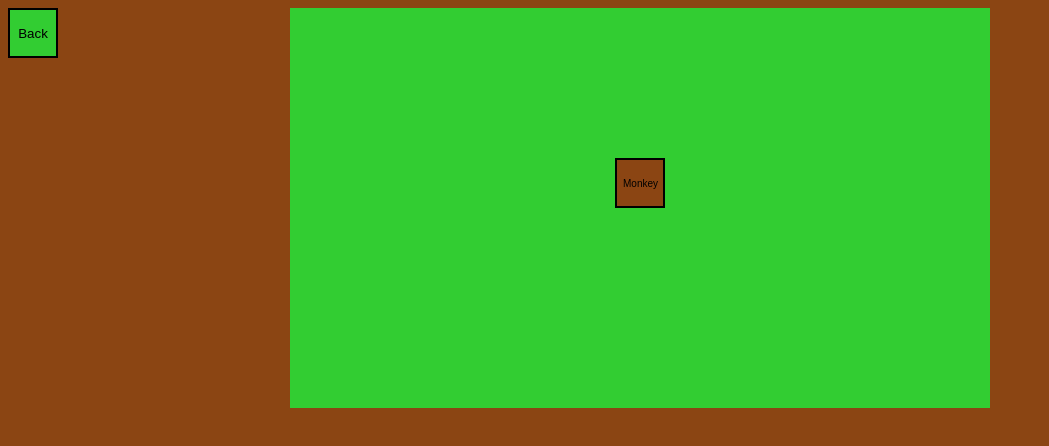
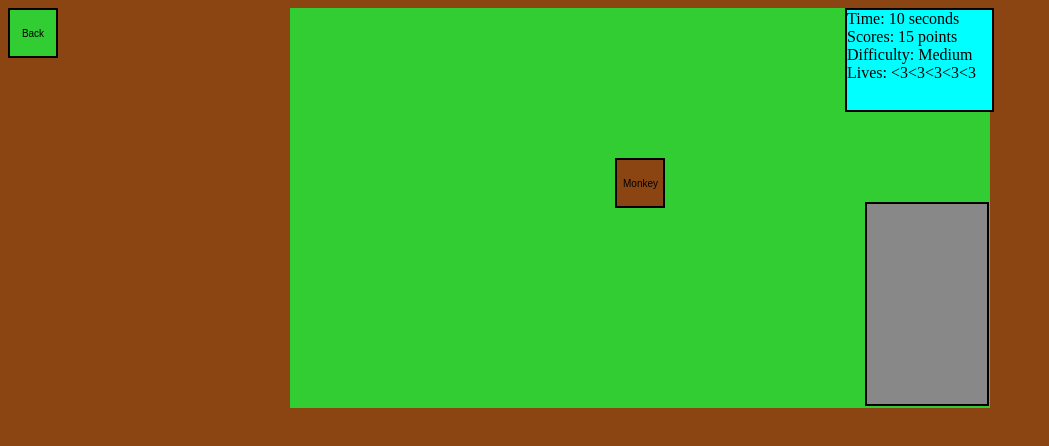
Before and after one commit to Yang-Richard/ICS4U, a plain HTML site: page Test 1 - Tutorial.html in a window 1280 px wide. Shown: the whole page, without its empty margins (0-1049 px from the left). Drawn offline with Linux system fonts and the light colour scheme.

Commit message:
November 26

```diff
--- a/Test 1 - Tutorial.css
+++ b/Test 1 - Tutorial.css
@@ -26,15 +26,35 @@ button {
 
 button {
 	border: 2px solid #000000;
+	font-size: 10px;
+	margin: auto;
 }
 
 #monkey {
 	height: 50px;
 	width: 50px;
 	background-color: #8B4513;
-	font-size: 10px;
-	margin: auto;
 	margin-top: 150px;
 	margin-left: 325px;
 	position: absolute;
 }
+
+#gameInfo {
+	background-color: #00FFFF;
+	text-align: left;
+	width: 145px;
+	height: 100px;
+	margin-left: 555px;
+	border: 2px solid #000000;
+}
+
+#numbers {
+	background-color: #888888;
+	text-align: left;
+	width: 120px;
+	height: 200px;
+	margin-left: 575px;
+	margin-top: 90px;
+	border: 2px solid #000000;
+}
+}
--- a/Test 1 - Tutorial.html
+++ b/Test 1 - Tutorial.html
@@ -8,6 +8,15 @@
 		<button id="returnHome" onclick="window.location.href='Test 1 - Main Menu.html'">Back</button>
 		<div>
 			<button id="monkey">Monkey</button>
+			<div id="gameInfo">
+				Time: 10 seconds
+				Scores: 15 points
+				Difficulty: Medium
+				Lives: <3<3<3<3<3
+			</div>
+			<div id="numbers">
+
+			</div>
 		</div>
 		<script>
 
```
